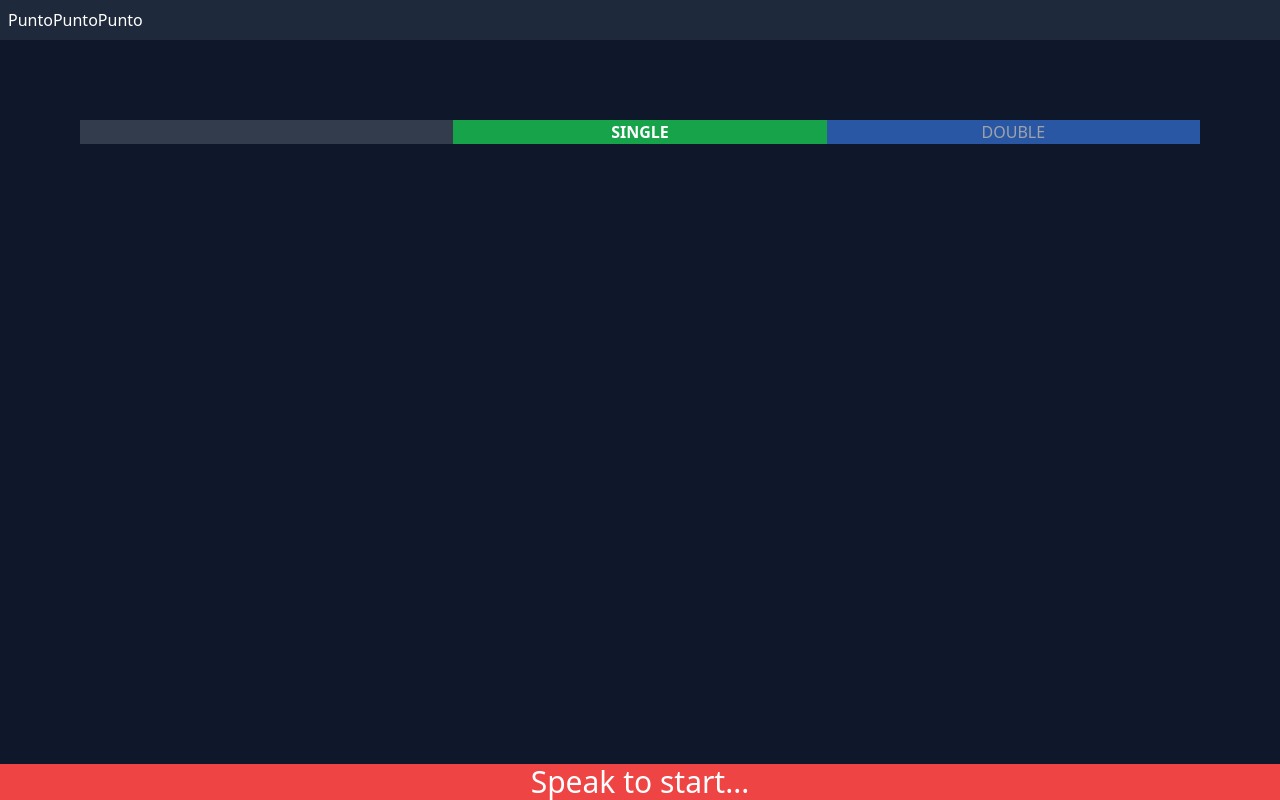
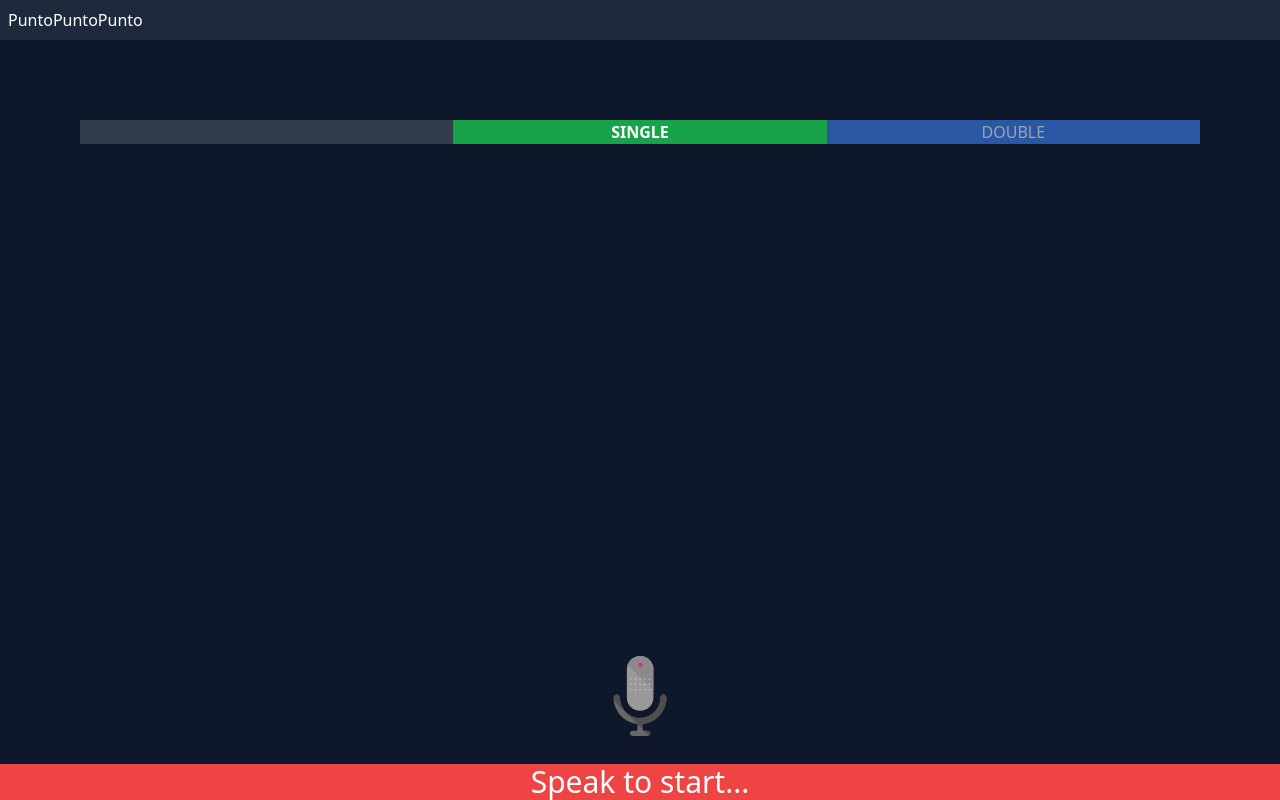
Before and after one commit to Sarodus/PuntoPuntoPunto, a SvelteKit app: page / in a window 1280 px wide. Built offline with nearby package versions, Linux system fonts and the light colour scheme; no server answers.

Commit message:
try fix permissions

```diff
--- a/src/routes/+page.svelte
+++ b/src/routes/+page.svelte
@@ -16,6 +16,7 @@
 	let ready = false;
 	let text = '';
 	let aborted = false;
+	let permissions = false;
 
 	let stepIndex = 0;
 	let steps = [
@@ -35,15 +36,12 @@
 	onMount(() => {
 		sound = new Audio('/pop.mp3');
 		aborted = false;
-
-		const abort = init();
-		return () => abort?.();
 	});
 
-	async function init() {
+	async function start() {
 		try {
-			const stream = await askForMedia();
-			console.log('OK!', stream);
+			await askForMedia();
+			permissions = true;
 			return listen();
 		} catch (error) {
 			console.log('...', error);
@@ -140,6 +138,14 @@
 	</div>
 </div>
 
+{#if !permissions}
+	<div class="fixed bottom-0 flex w-full mb-16 justify-center items-center">
+		<button class="w-20" on:click={start}>
+			<img class="w-full" alt="start lo listen" src="/microphone.svg" />
+		</button>
+	</div>
+{/if}
+
 <style>
 	.step {
 		animation: appear 250ms;
```
Also changed, not shown: static/microphone.svg (added).
